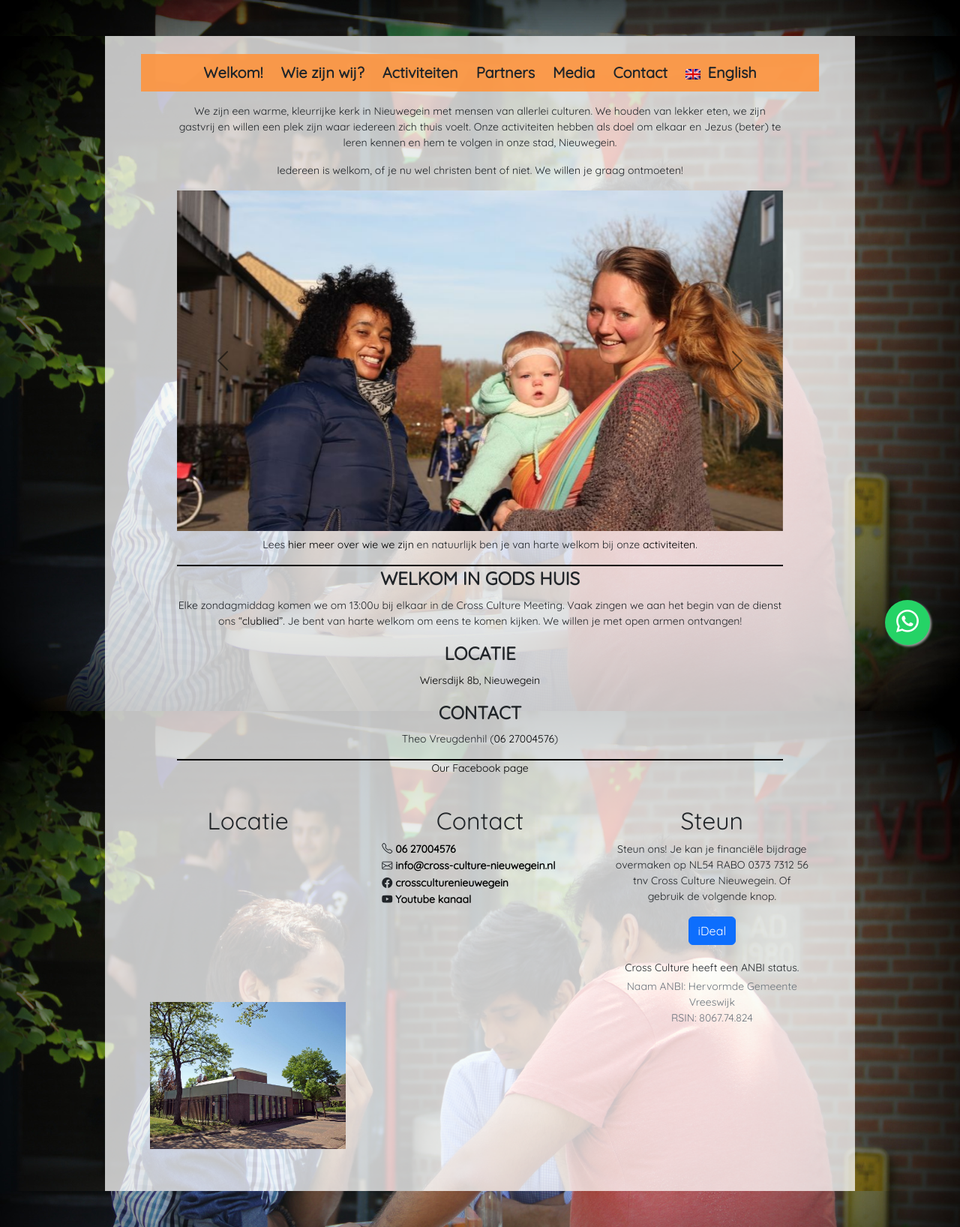
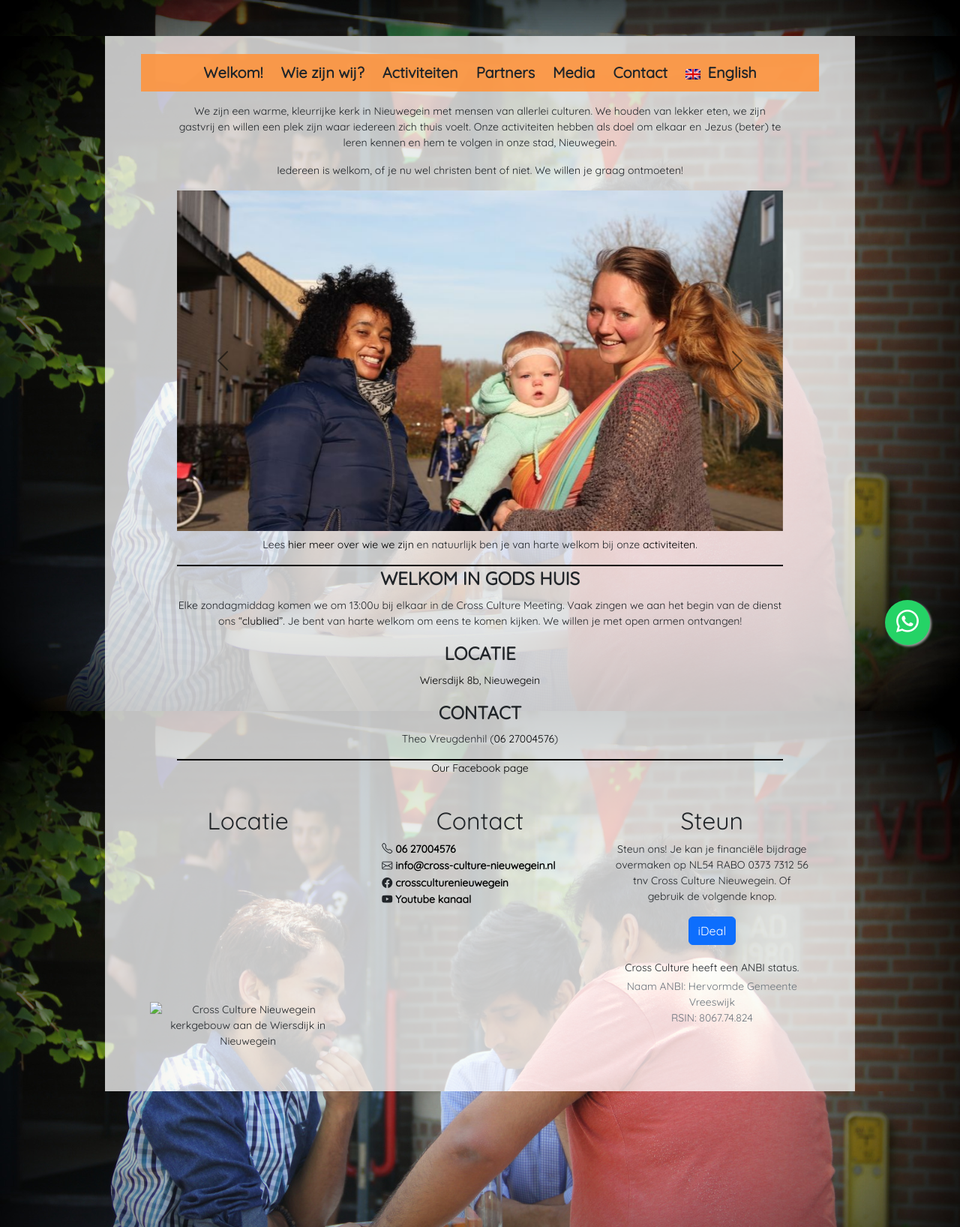
Before and after one commit to gerritjandebruin/cross-culture-nieuwegein, a Jekyll site: the page built from index.md, in a window 1280 px wide. Shown: the whole page at 75% size. Built offline with Jekyll 4.4.1, drawn with Linux system fonts in a browser that asks for light colours; grey boxes are pictures that could not be loaded.

Commit message:
Revert "Fix links"
This reverts commit 3b94a6a6f6c6bf2b9811020d9332a28a45ad82ca.

```diff
--- a/_includes/footer.html
+++ b/_includes/footer.html
@@ -5,7 +5,7 @@
             src="https://www.google.com/maps/embed?pb=!1m14!1m8!1m3!1d9822.935653505323!2d5.0937893!3d52.0117264!3m2!1i1024!2i768!4f13.1!3m3!1m2!1s0x0%3A0xc7c55dfa9604ddd4!2sCross+Culture+Nieuwegein!5e0!3m2!1sen!2snl!4v1543154682307"
             frameborder="0" class="google-maps-iframe" allowfullscreen
             title="Google Maps location of Cross Culture Nieuwegein at Wiersdijk 8B, Nieuwegein"></iframe>
-        <img src="https://cross-culture-nieuwegein.nl/assets/img/gebouw.jpg" class="my-2" loading="lazy"
+        <img src="https://cross-culture-nieuwegein.nl/img/gebouw.jpg" class="my-2" loading="lazy"
             alt="Cross Culture Nieuwegein kerkgebouw aan de Wiersdijk in Nieuwegein" />
     </section>
     <section class="col-12 col-sm-4 footer-links p-4" aria-labelledby="contact-heading">
```
